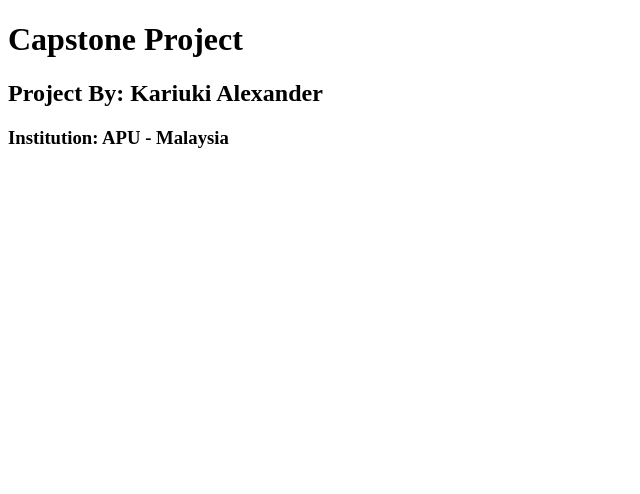
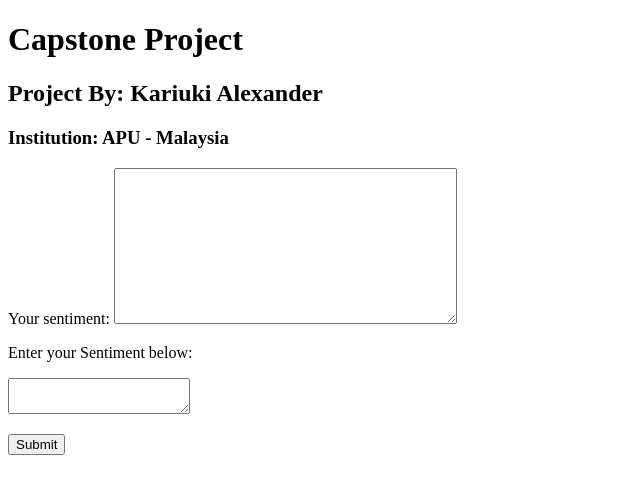
Before and after one commit to AlexKarari/Sentiment_Analysis_With_SVM_ML_Model, a Django app: template myApp/templates/myApp/index.html in a window 1280 px wide. Shown: the top 494 px of the page, without its empty margins (0-640 px from the left). Run offline with Django 3.2, Linux system fonts and the light colour scheme; the template is opened without the code that fills it: values that come from a table or form of the project are taken from there, others are empty.

Commit message:
Sentiment Form
Input form for user sentiment created

```diff
--- /dev/null
+++ b/myApp/forms.py
@@ -0,0 +1,4 @@
+from django import forms
+
+class sentimentForm(forms.Form):
+    your_sentiment = forms.CharField(widget=forms.Textarea)
--- a/myApp/templates/myApp/index.html
+++ b/myApp/templates/myApp/index.html
@@ -10,5 +10,17 @@
     <h1>Capstone Project</h1>
     <h2>Project By: Kariuki Alexander</h2>
     <h3>Institution: APU - Malaysia</h3>
+
+    <form method='post'>
+        {%csrf_token%}
+        {{ form.as_p}}
+        <p>
+          <label>Enter your Sentiment below:</label>
+        </p>
+        <p>
+          <textarea name="Sentiment" required></textarea>
+        </p>
+        <button type="submit">Submit</button>
+    </form>
 </body>
 </html>
```
Also changed, not shown: myApp/views.py (+15 -0 lines).
